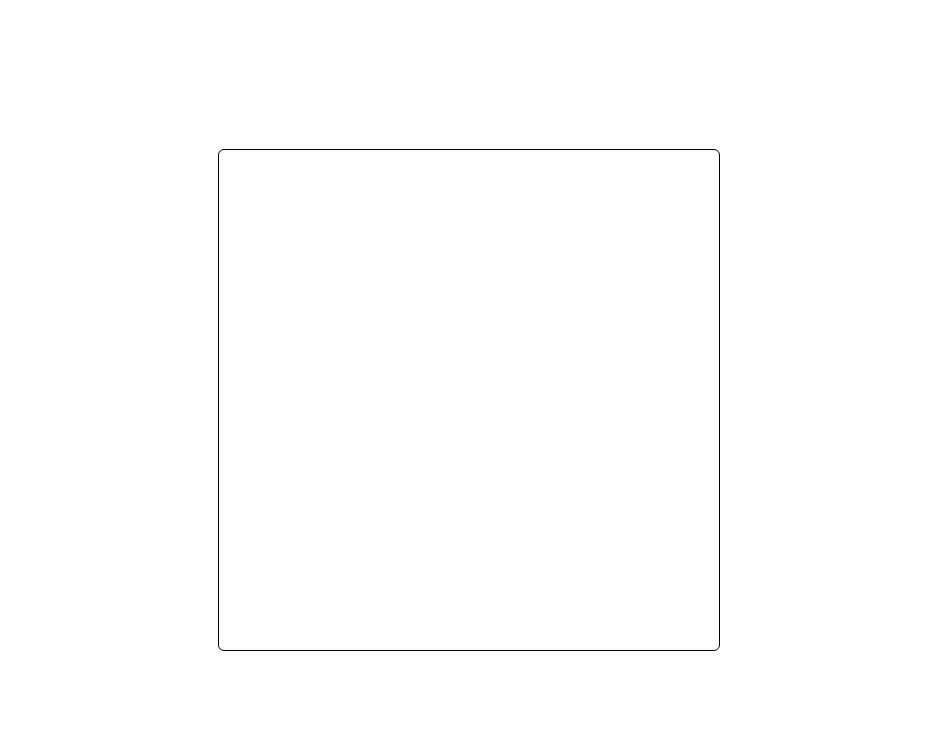
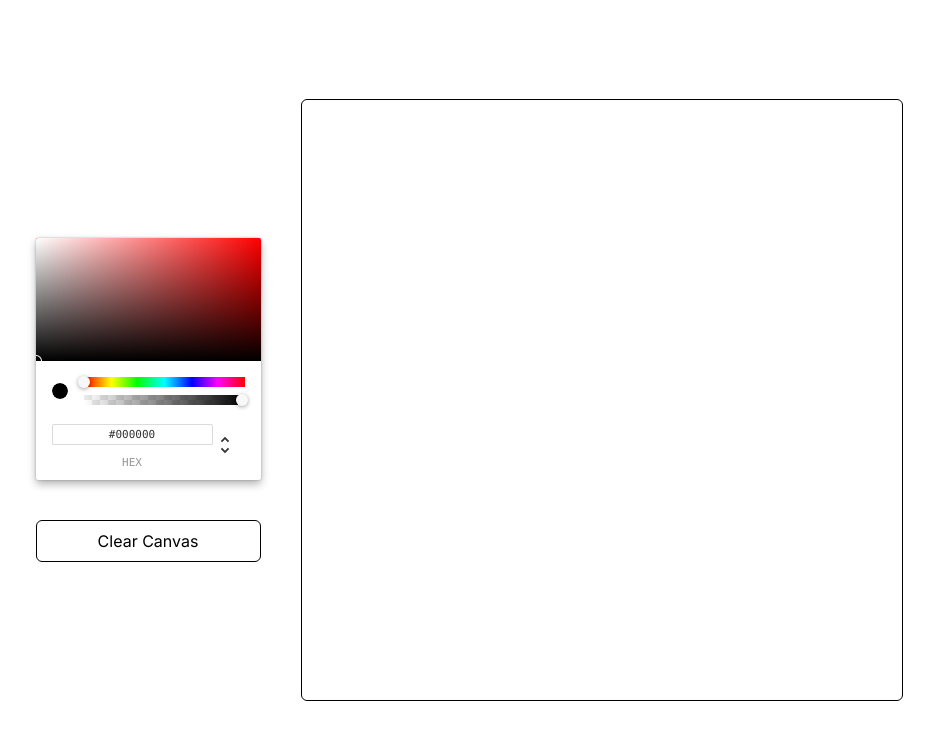
Before and after one commit to tekno-on-git/draw-a-bit, a Next.js app: page / in a window 1280 px wide. Shown: the top 740 px of the page, without its empty margins (171-1105 px from the left). Built offline with nearby package versions, Linux system fonts and the light colour scheme.

Commit message:
🔨:  ADD Color Picker

```diff
--- a/app/page.tsx
+++ b/app/page.tsx
@@ -1,24 +1,27 @@
 'use client';
 
 import useDraw from '@/hooks/useDraw';
+import { useState } from 'react';
+import { ChromePicker } from 'react-color';
 
 export default function Home() {
-  const { canvasRef, onMouseDown } = useDraw(drawLine);
+  const [color, setColor] = useState<string>('#000');
+  const { canvasRef, onMouseDown, clear } = useDraw(drawLine);
 
   function drawLine({ prevPoint, currentPoint, ctx }: Draw) {
     const { x: currX, y: currY } = currentPoint;
-    const color = '#000';
+    const lineColor = color;
     const linewidth = 5;
 
     let startPoint = prevPoint ?? currentPoint;
     ctx.beginPath();
     ctx.lineWidth = linewidth;
-    ctx.strokeStyle = color;
+    ctx.strokeStyle = lineColor;
     ctx.moveTo(startPoint.x, startPoint.y);
     ctx.lineTo(currX, currY);
     ctx.stroke();
 
-    ctx.fillStyle = color;
+    ctx.fillStyle = lineColor;
     ctx.beginPath();
     ctx.arc(startPoint.x, startPoint.y, 2, 0, 2 * Math.PI);
     ctx.fill();
@@ -26,11 +29,21 @@
 
   return (
     <div className="w-screen h-screen bg-white flex justify-center items-center">
+      <div className="flex flex-col gap-10 pr-10">
+        <ChromePicker color={color} onChange={(e) => setColor(e.hex)} />
+        <button
+          type="button"
+          onClick={clear}
+          className="p-2 rounded-md border border-black "
+        >
+          Clear Canvas
+        </button>
+      </div>
       <canvas
         onMouseDown={onMouseDown}
         ref={canvasRef}
-        width={500}
-        height={500}
+        width={600}
+        height={600}
         className="border border-black rounded-md"
       />
     </div>
--- a/hooks/useDraw.ts
+++ b/hooks/useDraw.ts
@@ -7,6 +7,15 @@
   const prevPoint = useRef<null | Point>(null);
 
   const onMouseDown = () => setMouseDown(true);
+  const clear = () => {
+    const canvas = canvasRef.current;
+    if (!canvas) return;
+
+    const ctx = canvas.getContext('2d');
+    if (!ctx) return;
+
+    ctx.clearRect(0, 0, canvas.width, canvas.height);
+  };
 
   useEffect(() => {
     const handler = (e: MouseEvent) => {
@@ -48,7 +57,7 @@
     };
   }, [mouseDown, onDraw]);
 
-  return { canvasRef, onMouseDown };
+  return { canvasRef, onMouseDown, clear };
 };
 
 export default useDraw;
```
Also changed, not shown: package.json (+7 -5 lines), 1 other file (tests, documents, lock files or other folders).
